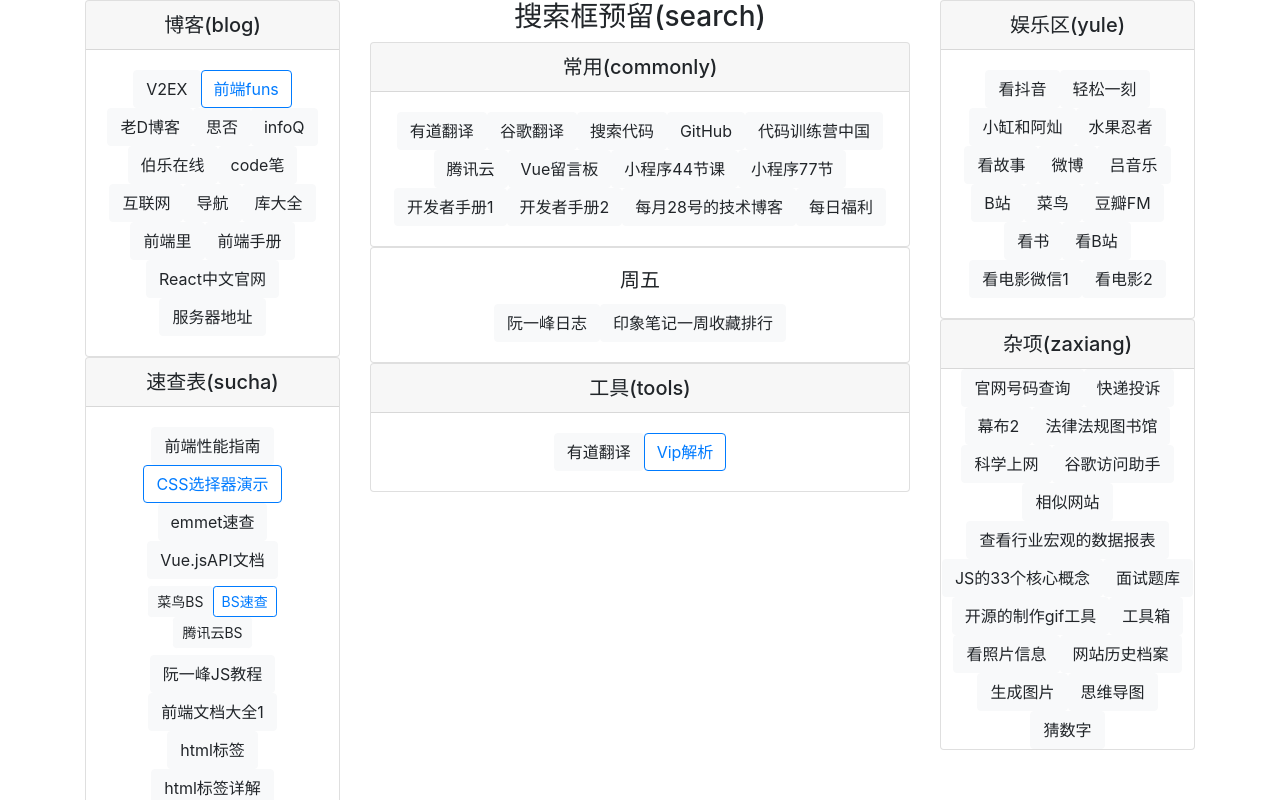
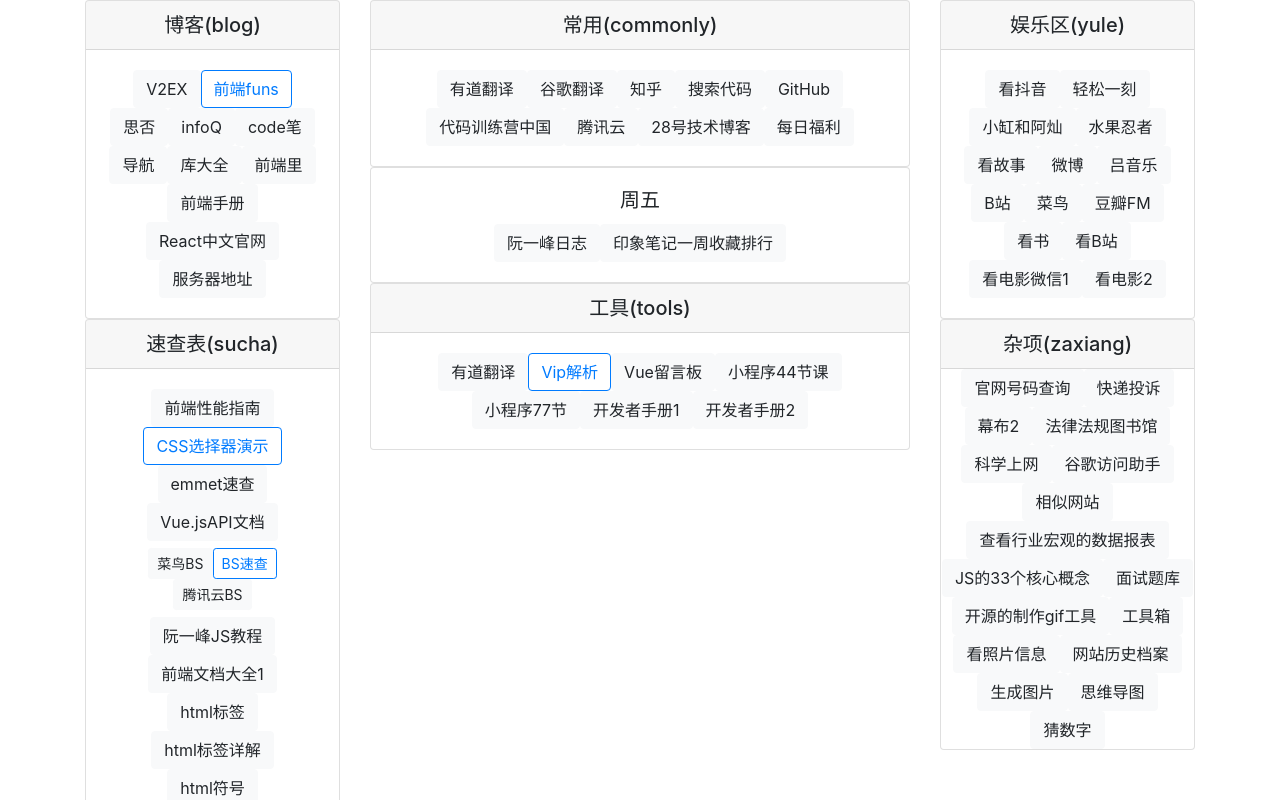
Before and after one commit to wang464/vue-1110, a Vue app: page / in a window 1280 px wide. Shown: the top 800 px of the page. Built offline with nearby package versions, Linux system fonts and the light colour scheme; the HTML template or start-up script is replaced by a standard one.

Commit message:
2018-11-24_14:58:56

```diff
--- a/src/components/blog.vue
+++ b/src/components/blog.vue
@@ -4,12 +4,9 @@
     <div class="card-body">
       <a class="btn btn-light" target="_blank" href="https://www.v2ex.com">V2EX</a>
       <a class="btn btn-outline-primary" target="_blank" href="https://www.qdfuns.com/">前端funs</a>
-      <a class="btn btn-light" target="_blank" href="https://laod.cn/">老D博客</a>
       <a class="btn btn-light" target="_blank" href="https://segmentfault.com/hottest/monthly">思否</a>
       <a class="btn btn-light" target="_blank" href="https://infoq.cn/topic/33">infoQ</a>
-      <a class="btn btn-light" target="_blank" href="http://web.jobbole.com/">伯乐在线</a>
       <a class="btn btn-light" target="_blank" href="https://codepen.io/#">code笔</a>
-      <a class="btn btn-light" target="_blank" href="https://readhub.cn/topics">互联网</a>
       <a class="btn btn-light" target="_blank" href="https://www.haorooms.com/nav">导航</a>
       <a class="btn btn-light" target="_blank" href="https://www.awesomes.cn/">库大全</a>
       <a class="btn btn-light" target="_blank" href="http://www.yyyweb.com/">前端里</a>
--- a/src/components/center/commonly.vue
+++ b/src/components/center/commonly.vue
@@ -4,16 +4,12 @@
     <div class="card-body">
       <a class="btn btn-light" target="_blank" href="http://fanyi.youdao.com/">有道翻译</a>
       <a class="btn btn-light" target="_blank" href="https://translate.google.cn/">谷歌翻译</a>
+      <a class="btn btn-light" target="_blank" href="https://www.zhihu.com/follow">知乎</a>
       <a class="btn btn-light" target="_blank" href="http://soblog.cc/">搜索代码</a>
       <a class="btn btn-light" target="_blank" href="https://github.com/wang464">GitHub</a>
       <a class="btn btn-light" target="_blank" href="https://learn.freecodecamp.one/">代码训练营中国</a>
       <a class="btn btn-light" target="_blank" href="https://dev.tencent.com/u/wang464/p/index">腾讯云</a>
-      <a class="btn btn-light" target="_blank" href="https://www.bilibili.com/video/av15445201">Vue留言板</a>
-      <a class="btn btn-light" target="_blank" href="https://www.bilibili.com/video/av22004522">小程序44节课</a>
-      <a class="btn btn-light" target="_blank" href="https://www.bilibili.com/video/av23470615">小程序77节</a>
-      <a class="btn btn-light" target="_blank" href="https://love2.io/@meiritugua/doc/front-end-handbook/README.md">开发者手册1</a>
-      <a class="btn btn-light" target="_blank" href="https://love2.io/@funkkiid/doc/front-end-handbook-2017/tools/browsedocs.md">开发者手册2</a>
-      <a class="btn btn-light" target="_blank" href="https://hellogithub.com/">每月28号的技术博客</a>
+      <a class="btn btn-light" target="_blank" href="https://hellogithub.com/">28号技术博客</a>
       <a class="btn btn-light" target="_blank" href="https://meirifuli8.zone/">每日福利</a>
     </div>
   </div>
--- a/src/components/center/search.vue
+++ b/src/components/center/search.vue
@@ -1,5 +1,5 @@
 <template>
-    <h3 class="text-center">搜索框预留(search)</h3>
+    <h3 v-show="false" class="text-center">搜索框预留(search)</h3>
 </template>
 <script>
 export default {
--- a/src/components/center/tools.vue
+++ b/src/components/center/tools.vue
@@ -4,6 +4,11 @@
     <div class="card-body">
       <a class="btn btn-light" target="_blank" href="http://fanyi.youdao.com/">有道翻译</a>
       <a class="btn btn-outline-primary" target="_blank" href="http://tool.uixsj.cn/vip/?">Vip解析</a>
+      <a class="btn btn-light" target="_blank" href="https://www.bilibili.com/video/av15445201">Vue留言板</a>
+      <a class="btn btn-light" target="_blank" href="https://www.bilibili.com/video/av22004522">小程序44节课</a>
+      <a class="btn btn-light" target="_blank" href="https://www.bilibili.com/video/av23470615">小程序77节</a>
+      <a class="btn btn-light" target="_blank" href="https://love2.io/@meiritugua/doc/front-end-handbook/README.md">开发者手册1</a>
+      <a class="btn btn-light" target="_blank" href="https://love2.io/@funkkiid/doc/front-end-handbook-2017/tools/browsedocs.md">开发者手册2</a>
     </div>
   </div>
 </template>
--- a/src/components/center/zero.vue
+++ b/src/components/center/zero.vue
@@ -7,7 +7,8 @@
           <a class="btn btn-light" target="_blank" href="http://www.zzzfun.com/vod-play-id-18-sid-1-nid-33.html">海贼王</a>
           <a class="btn btn-light" target="_blank" href="https://space.bilibili.com/927587/#/">木鱼说</a>
           <a class="btn btn-light" target="_blank" href="https://laod.cn/">老D博客</a>
-
+          <a class="btn btn-light" target="_blank" href="https://learn.freecodecamp.one/">代码训练营中国</a>
+          <a class="btn btn-light" target="_blank" href="http://web.jobbole.com/">伯乐在线</a>
         </div>
       </div>
     </div>
```
